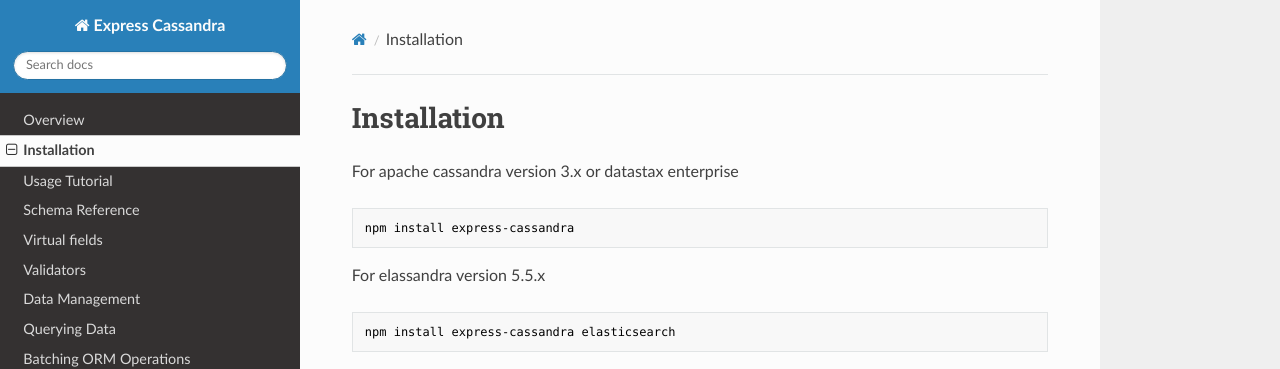
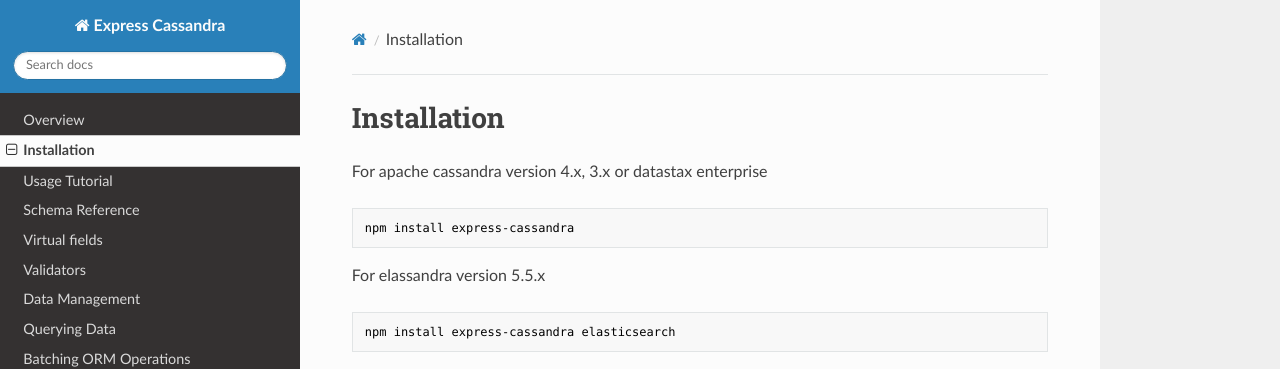
Before and after one commit to masumsoft/express-cassandra, an MkDocs documentation site: the page built from docs/installation.md, in a window 1280 px wide. Shown: the top 369 px of the page. Built offline with MkDocs 1.6.1, drawn with Linux system fonts in a browser that asks for light colours; nearby versions of some CDN libraries; old or Windows-style settings are respelled for this version of MkDocs.

```diff
--- a/docs/installation.md
+++ b/docs/installation.md
@@ -1,6 +1,6 @@
 # Installation
 
-For apache cassandra version 3.x or datastax enterprise
+For apache cassandra version 4.x, 3.x or datastax enterprise
 
     npm install express-cassandra
 
```
Also changed, not shown: README.md (+2 -2 lines).
